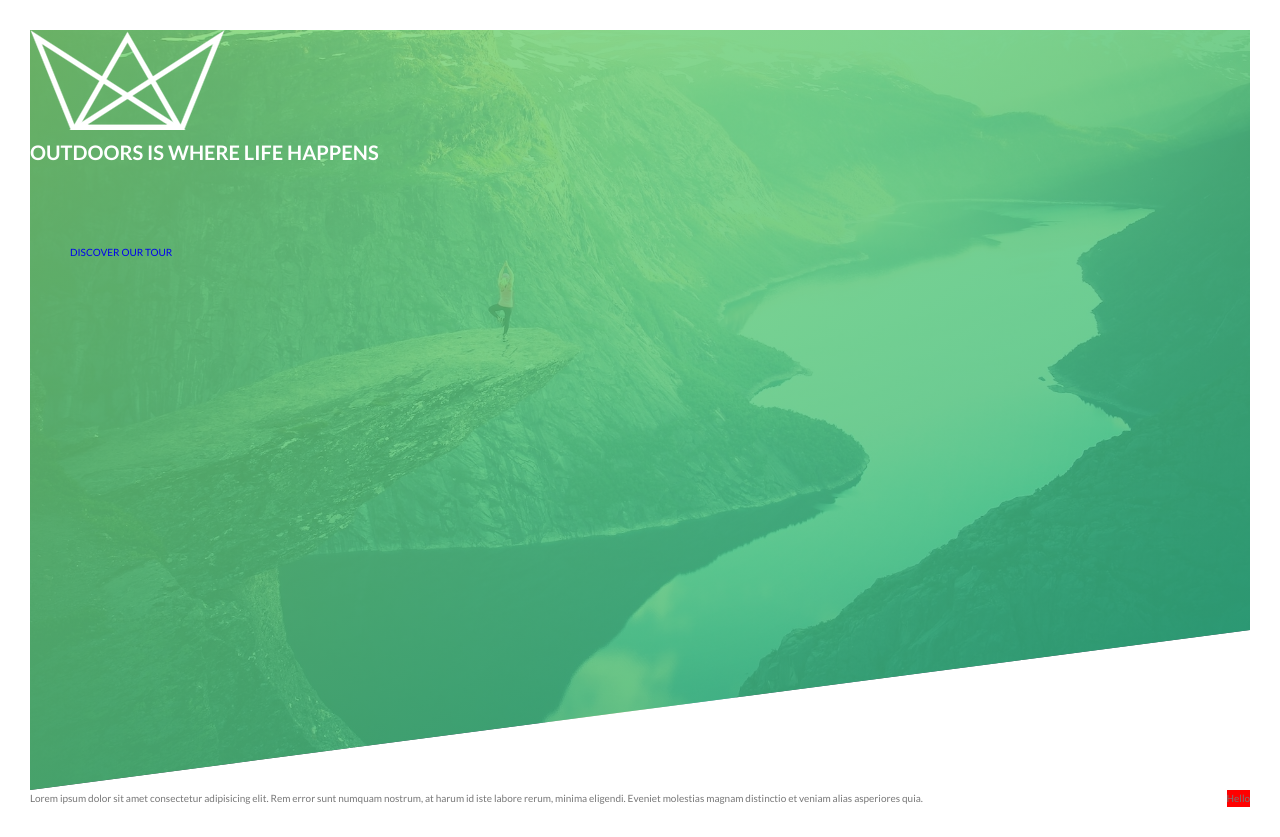
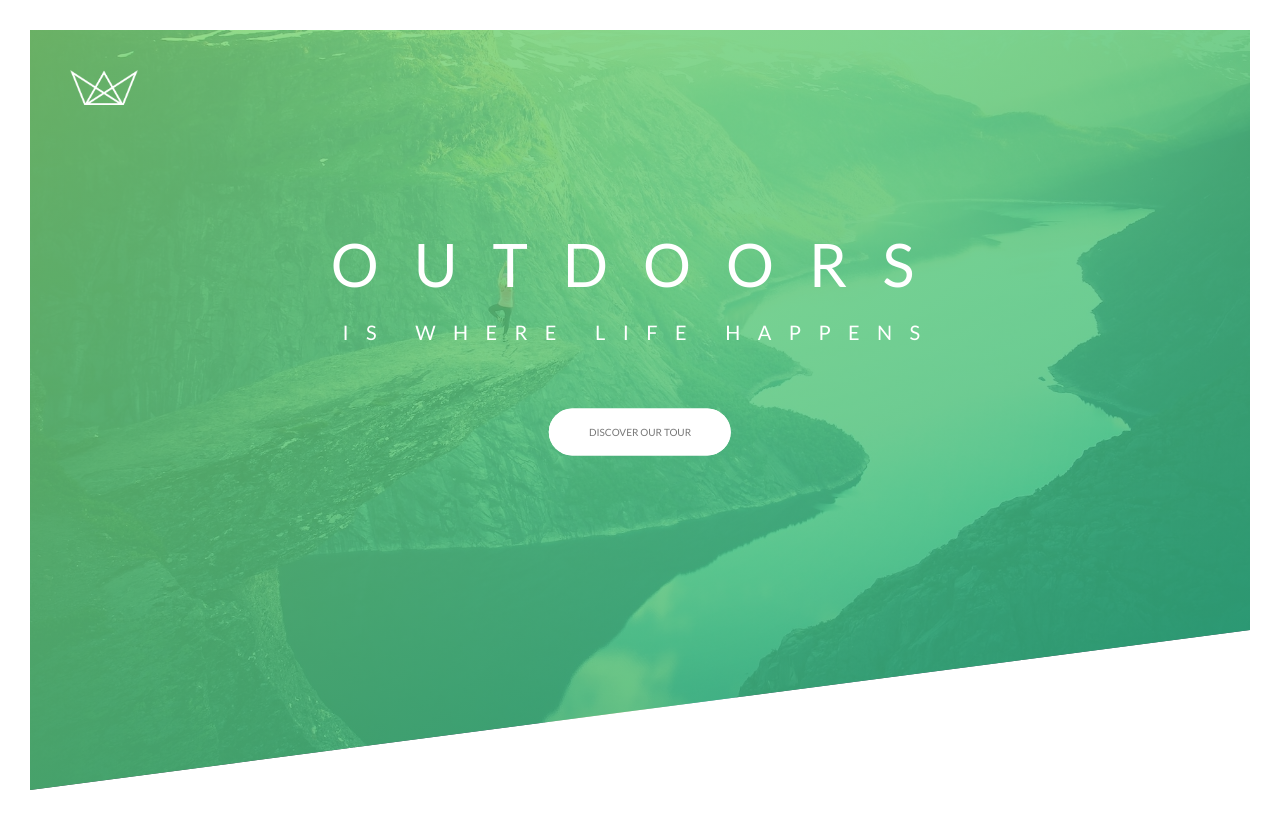
Before and after one commit to kaungMinn/Natour, a website: page index.html in a window 1280 px wide. Drawn offline with Linux system fonts and the light colour scheme.

Commit message:
to new laptop

```diff
--- a/index.html
+++ b/index.html
@@ -32,10 +32,7 @@
 
     </header>
 
-    <div>
-        <span class="float-element">Hello</span>
-        <span>Lorem ipsum dolor sit amet consectetur adipisicing elit. Rem error sunt numquam nostrum, at harum id iste labore rerum, minima eligendi. Eveniet molestias magnam distinctio et veniam alias asperiores quia.</span>
-    </div>
+
 </body>
 
 </html>
--- a/sass/main.scss
+++ b/sass/main.scss
@@ -37,17 +37,17 @@ $color-gray-dark: #777;
     position: relative;
   }
 
-  .logo-box {
+  .header__logo-box {
     position: absolute;
     top: 4rem;
     left: 4rem;
   }
 
-  .logo {
+  .header__logo {
     height: 3.5rem;
   }
 
-  .text-box {
+  .header__text-box {
     position: absolute;
     top: 40%;
     left: 50%;
@@ -61,7 +61,7 @@ $color-gray-dark: #777;
     margin-bottom: 6rem;
   }
 
-  .heading-primary-main {
+  .heading-primary--main {
     display: block;
     font-size: 6rem;
     font-weight: 400;
@@ -75,7 +75,7 @@ $color-gray-dark: #777;
     animation-delay: 3s; */
   }
 
-  .heading-primary-sub {
+  .heading-primary--sub {
     display: block;
     font-size: 2rem;
     font-weight: 400;
@@ -162,7 +162,7 @@ $color-gray-dark: #777;
     box-shadow: 0 0.5rem 1rem rgba(0, 0, 0, 0.2);
   }
 
-  .btn-white {
+  .btn--white {
     background-color: #fff;
     color: $color-gray-dark;
   }
@@ -180,7 +180,7 @@ $color-gray-dark: #777;
     transition: all 0.4s;
   }
 
-  .btn-white::after {
+  .btn--white::after {
     background-color: white;
   }
 
@@ -189,12 +189,7 @@ $color-gray-dark: #777;
     opacity: 0;
   }
 
-  .btn-animated {
+  .btn--animated {
     animation: moveInBottom 0.5s ease-out 0.5s;
     animation-fill-mode: backwards;
   }
-
-  .float-element {
-    float: right;
-    background-color: red;
-  }
```
Also changed, not shown: css/style.css.
